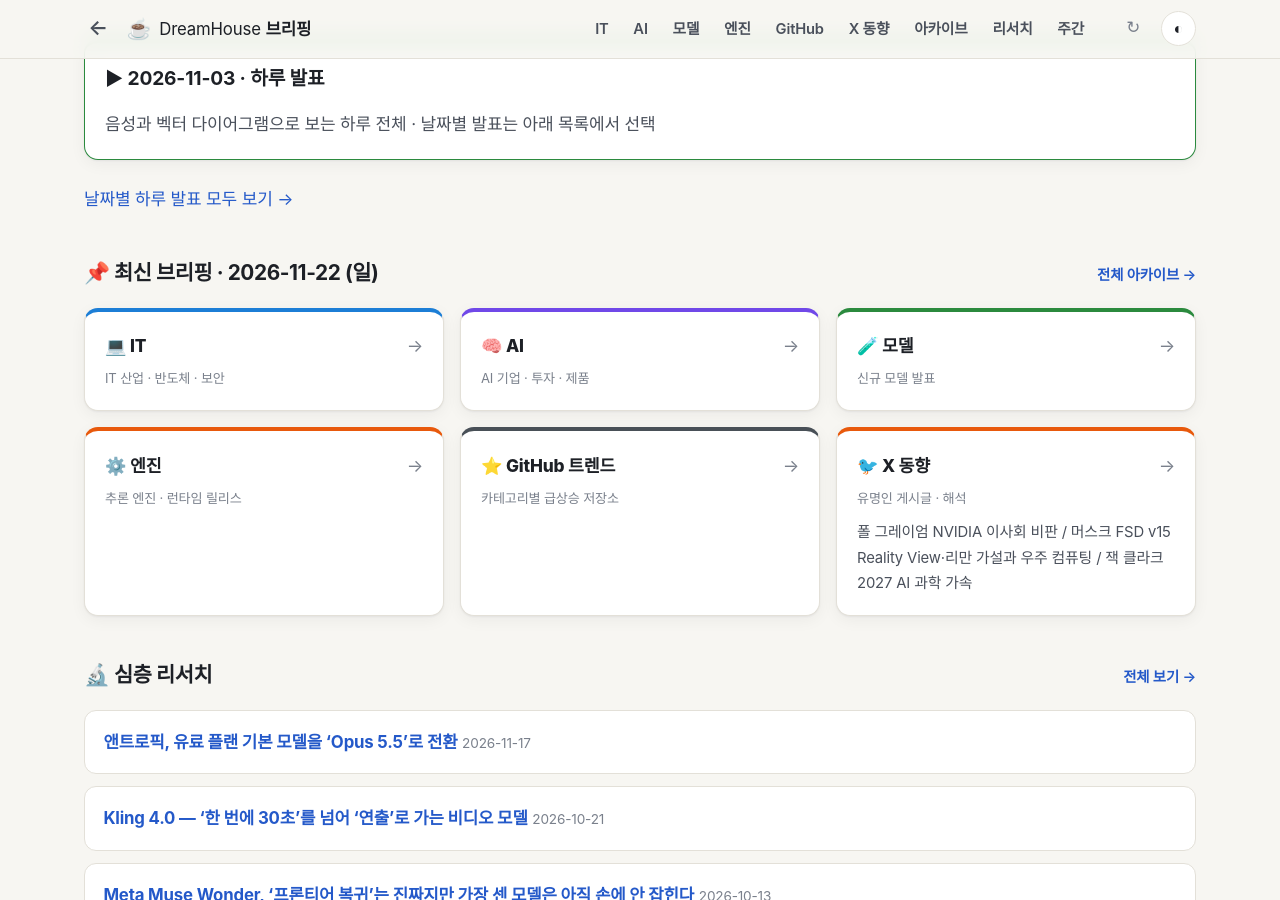
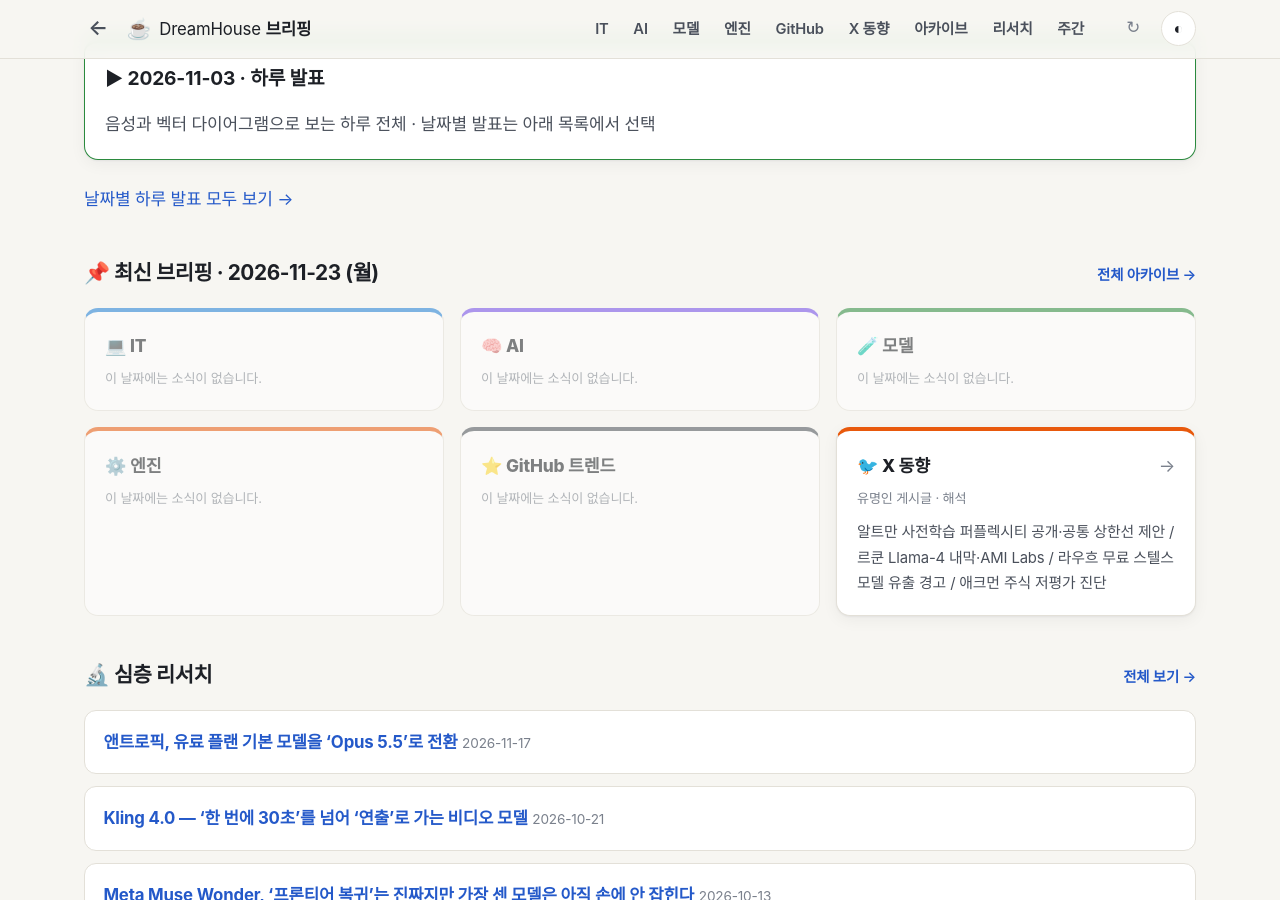
Before and after one commit to DreamHouseKSH/dreamhouse-briefings, a Jekyll site: the page built from index.html, in a window 1280 px wide and 900 px high, scrolled down 269 px. Built offline with Jekyll 4.4.1, drawn with Linux system fonts in a browser that asks for light colours; some web fonts are replaced; part of the change alters nothing that is shown; some of the changed text lies outside the part shown.

Commit message:
briefings: 2026-11-23 news (X)

```diff
--- a/_data/highlights.yml
+++ b/_data/highlights.yml
@@ -1,3 +1,6 @@
+"2026-11-23":
+  X: "알트만 사전학습 퍼플렉시티 공개·공통 상한선 제안 / 르쿤 Llama-4 내막·AMI Labs / 라우흐 무료 스텔스 모델 유출 경고 / 애크먼 주식 저평가 진단"
+
 "2026-11-22":
   X: "폴 그레이엄 NVIDIA 이사회 비판 / 머스크 FSD v15 Reality View·리만 가설과 우주 컴퓨팅 / 잭 클라크 2027 AI 과학 가속"
 
--- /dev/null
+++ b/news/2026-11-23/X.md
@@ -0,0 +1,84 @@
+# X 브리핑 — 2026-11-23 (월, KST 아침)
+
+## 1. 샘 알트만 — OpenAI 사전학습 '퍼플렉시티' 전격 공개, 프론티어 모델 공통 상한선 제안
+- **게시글:** https://x.com/sama/status/2124551594691932405
+- **날짜:** 2026-11-22 (KST 2026-11-23 02:12) · 후속: [공통 상한선 인용](https://x.com/sama/status/2124551883130114403), [백악관 협약 연계](https://x.com/sama/status/2124558713646428663)
+
+### 인용
+> "This is the most important thing OpenAI has published in awhile. We are providing a lot of transparency into our pretraining progress and hope we can agree as a field to common limits. I think that would be very wise and help ensure safety and control."
+
+최근 OpenAI가 공개한 것 중 가장 중요한 발표라며, 사전학습 진행 상황을 투명하게 공개한 만큼 AI 업계가 공통 상한선(common limits)에 합의해 안전과 통제를 확보하기를 바란다고 밝혔다. 이어 백악관 협약(White House Accords) 아래 랩들이 안전 표준을 세우기로 합의한 만큼, 퍼플렉시티(perplexity) 지표 논의가 그 목표를 앞당길 것이라고 덧붙였다.
+
+### 해석
+- **배경:** 같은 날 OpenAI 수석과학자 야쿠프 파호츠키(Jakub Pachocki)는 공식 블로그 글 「Perplexity and Intelligence」([원문](https://openai.com/index/perplexity-and-intelligence/))를 통해 GPT-3.5부터 최신 모델까지 내부 코드베이스 기준 로그 퍼플렉시티(cross-entropy loss) 추이를 공개했다. 로그 퍼플렉시티 ~0.76 도달 이후 수학 미해결 난제들이 연속 돌파됐으며, ~0.68~0.7 구간 진입 시 예측하지 못한 변혁적 능력이 출현하는 반면 사고의 사슬(CoT) 모니터링 등 기존 정렬 감사 기법은 오히려 무력화될 수 있다고 경고했다.
+- **행간:** 경쟁사에게 자사 사전학습 진척도를 노출할 위험을 감수하고 수치를 공개한 것은, 2027년 초부터 AI가 사전학습 알고리즘 연구 자체를 가속하는 '재귀적 자기개선' 초입에 들어설 수 있다는 위기감의 표현이다. CoT 모니터의 후속 감시 기술이 확보될 때까지 특정 퍼플렉시티 임계치 이상으로 학습을 진행하지 말자는 '속도 조절 협약'을 경쟁 랩들에 공개 제안한 셈이다.
+- **업계 영향:** 지금까지 각 랩이 비공개로 감춰온 사전학습 손실(loss) 곡선을 안전 규제의 공통 자(yardstick)로 삼자는 첫 공식 제안으로, Anthropic·Google DeepMind·xAI 등이 이에 호응해 교차 평가 표준 논의로 이어질지 주목된다.
+
+### 논조·다른 시각
+- **논조:** 산업 전반의 안전·통제 표준 합의를 촉구하는 진지하고 선제적인 어조.
+- **논조 점검:** 연구소마다 평가 데이터셋과 학습 데이터 혼합이 달라 퍼플렉시티를 단순 비교하기 어렵고, 추론(CoT) 강화학습으로 인한 성능 향상은 퍼플렉시티 하락에 반영되지 않는다는 한계를 OpenAI 스스로도 인정했다. 또한 일각에서는 "자사만 멈추면 투자자에게 설명하기 어렵기 때문에 경쟁사도 함께 멈추게 하는 기준을 제안한 것"이라는 전략적 해석도 나온다.
+- **다른 시각:** [OpenAI 공식 블로그](https://openai.com/index/perplexity-and-intelligence/), [State of AI 분석](https://www.thestateofai.com/news/sam-altman-openai-shared-ai-training-limits)
+
+---
+
+## 2. 얀 르쿤 — "Llama-4는 실망스러웠다": Meta 오픈 모델 정책 보류와 AMI Labs 창업 내막
+- **게시글:** https://x.com/ylecun/status/2124623496915361866
+- **날짜:** 2026-11-22 (KST 2026-11-23 06:58) · 후속: [오픈 파운데이션 모델 다양성론](https://x.com/ylecun/status/2124623848956170389)
+
+### 인용
+> "Llama-3 was good. Llama-4 was a disappointment because the team was under huge time pressure and had to be conservative. Then Mark rebooted the whole AI organization and the open model policy was temporarily put on hold. After that (but not entirely because of that), I left to start AMI Labs."
+
+자신은 Llama의 기술 개발이 아니라 Llama-2의 공개를 주장하는 데 주로 관여했고 그것이 AI 산업을 점화시켰다고 회고했다. 이어 Llama-3는 좋았으나 Llama-4는 팀이 극심한 시간 압박 속에서 보수적으로 갈 수밖에 없어 실망스러웠으며, 이후 마크 저커버그가 AI 조직 전체를 재편하면서 오픈 모델 정책이 일시 보류되었고 그 뒤(전적인 이유는 아니지만) 자신이 Meta를 떠나 AMI Labs를 창업했다고 밝혔다.
+
+### 해석
+- **배경:** 튜링상 수상자인 얀 르쿤은 올해 초 Meta를 떠나 파리에 거점을 둔 월드 모델 스타트업 AMI Labs(Advanced Machine Intelligence)를 공동 창업해 35억 달러 기업가치로 10억 3,000만 달러를 투자받았다(TechCrunch·MIT Tech Review). Meta는 Scale AI 인수 및 AI 조직 대개편 이후 폐쇄형·상용 전략 쪽으로 무게중심을 옮긴 상태다.
+- **행간:** 르쿤이 강조한 핵심은 '오픈 파운데이션 모델의 부재가 낳을 문화적·언어적 편향'이다. 미국 랩들이 일제히 폐쇄형으로 돌아서면서 현재 선도적인 오픈소스 모델은 사실상 중국계만 남았는데, 각국이 자국 언어·가치관·관심사에 맞는 AI 어시스턴트를 구축하려면 누구든 파인튜닝할 수 있는 개방형 기반 모델이 필수라는 주장이다.
+- **업계 영향:** 미국 내 대표 오픈소스 진영이던 Meta의 정책 선회 이후, 오픈소스·월드 모델 기반의 '미국-중국 양강 구도 외 제3의 대안'을 표방하는 AMI Labs의 연구 성과와 오픈소스 공개 속도에 글로벌 스타트업·학계의 기대가 쏠리고 있다.
+
+### 논조·다른 시각
+- **논조:** Meta 시절 내부 사정을 담담하게 복기하면서도 오픈소스 AI 생태계의 필요성을 역설하는 소신 있는 어조.
+- **논조 점검:** 르쿤이 주창하는 JEPA(Joint Embedding Predictive Architecture) 기반 월드 모델은 텍스트를 넘어 물리 세계를 이해하는 차세대 대안으로 꼽히지만, 당장 상용 제품에서 검증된 대규모 언어모델(LLM) 생태계를 대체하기까지는 상당한 연구와 시간이 더 필요하다는 신중론도 공존한다.
+- **다른 시각:** [MIT Tech Review 인터뷰](https://www.technologyreview.com/2026/01/22/1131661/yann-lecuns-new-venture-ami-labs/), [TechCrunch 보도](https://techcrunch.com/2026/03/09/yann-lecuns-ami-labs-raises-1-03-billion-to-build-world-models/)
+
+---
+
+## 3. 기예르모 라우흐 — 무료 '스텔스 모델(ZDR)' 경고: "국가 주도 데이터 유출 통로"
+- **게시글:** https://x.com/rauchg/status/2124595496849445079
+- **날짜:** 2026-11-22 (KST 2026-11-23 05:06)
+
+### 인용
+> "These stealth models are mechanisms of industrial scale data exfiltration to nation state programs, I strongly suspect, and the Dragos research seems to confirm. Imagine explaining to your boss: sorry chief, I *had* to try this really cool ZDR free stealth model… all our secrets, customer data, and code are now in a different continent!"
+
+무료 '스텔스 모델' 추론에 Zero Data Retention(ZDR·데이터 미보관)을 내걸어 수백만 조회수를 끄는 공급자들을 겨냥해, 이들이 실제로는 국가 주도 프로그램으로 데이터를 빼돌리는 산업 규모 유출 통로이며 Dragos의 보안 연구가 이를 뒷받침한다고 경고했다. Vercel AI Gateway는 이런 지름길 없이 실제 토큰 물량을 키워왔으며, 내일(현지시간) 신뢰·프라이버시·보안 기준을 한층 끌어올리는 방안을 공개하겠다고 예고했다.
+
+### 해석
+- **배경:** 보안 기업 Dragos(HD Moore 등)는 11월 19일 공개한 보고서([원문](https://www.dragos.com/blog/ai-supply-chain-security-canary-tokens))에서 지난 5개월간 약 200만 건의 프롬프트에 추적용 카나리 토큰(AWS 키·비밀 URL·Git 저장소 등)을 심어 AI 라우터·추론 마켓플레이스에 전송한 결과를 발표했다. 최소 3개 호스팅 공급자가 침해됐고, 저가 리셀러들이 로깅을 켜 프롬프트를 탈취했으며, 특히 미국 기반 공급자에 ZDR 플래그를 달아 보낸 프롬프트가 중국 AI 랩 스크래퍼로 넘어가거나 24일 뒤 중국 내부 메신저(Feishu) 대화방에 공유된 사례까지 포착됐다.
+- **행간:** 11월 22일 AI 라우터 플랫폼 OpenRouter가 공급자 3곳을 퇴출하고 125개 엔드포인트의 ZDR 자격을 박탈한 직후 나온 발언으로, Vercel이 자사 AI Gateway의 무결성과 엔드포인트 검증 체계를 경쟁력으로 전면 부각하려는 포석이기도 하다.
+- **업계 영향:** 개발자들이 비용 절감이나 신형 모델 테스트를 위해 검증되지 않은 저가 라우터·무료 스텔스 모델을 무심코 연동하던 관행에 제동이 걸리며, 기업용 AI 게이트웨이 시장에서 '네트워크 경로 실검증 및 ZDR 보증'이 핵심 조달 기준으로 부상할 전망이다.
+
+### 논조·다른 시각
+- **논조:** 무료·저가 추론 유혹에 빠진 개발자 생태계에 경종을 울리는 직설적이고 단호한 경고.
+- **논조 점검:** Dragos 보고서가 지적한 유출 경로는 일부 저가 마켓플레이스 리셀러·침해된 호스팅 업체와 특정 우회 경로에 집중돼 있어, OpenRouter 등 중개 플랫폼 자체의 침해가 아님은 OpenRouter 측 공지에서도 확인된다. 다만 'ZDR 표시만 믿고' 사내 기밀·API 키를 라우팅하는 위험은 업계 전반의 실질적 취약점으로 드러났다.
+- **다른 시각:** [Dragos 연구 보고서](https://www.dragos.com/blog/ai-supply-chain-security-canary-tokens), [OpenRouter 공식 공지](https://openrouter.ai/blog/announcements/data-processing-incidents-on-inference-providers/)
+
+---
+
+## 4. 빌 애크먼 — "주식은 싸다, 다만 수급·기술적 흐름이 시장을 지배할 뿐"
+- **게시글:** https://x.com/BillAckman/status/2124531883987833082
+- **날짜:** 2026-11-22 (KST 2026-11-23 00:54) · 후속: [지수 내 고품질·고성장 기업 비중 근거](https://x.com/BillAckman/status/2124547922645688823)
+
+### 인용
+> "Stocks are cheap. Technicals, however, rule the day."
+> "It is cheap in light of the higher quality higher growth mix of companies that represent such a large share of the index."
+
+현재 주식시장은 밸류에이션상 싸지만 단기적으로는 기술적 흐름(수급·차트)이 시장을 지배하고 있다고 진단했다. 이어 지수에서 큰 비중을 차지하는 기업들이 과거보다 훨씬 높은 품질과 고성장 구성을 갖추고 있다는 점을 감안하면 현재 주가 수준은 명백히 저평가 상태라고 강조했다.
+
+### 해석
+- **배경:** 최근 미국 증시 조정으로 S&P 500 지수가 7,000선 아래로 밀리면서 선행 PER이 16.4배(2022년 이후 최저)까지 내려왔고, 성장주와 가치주의 밸류에이션 멀티플이 2008년 금융위기 이후 처음으로 같은 수준까지 수렴했다(에드 야데니·NoFOMO 집계). NVIDIA 일간 RSI가 15 아래로 떨어지는 등 기술적 과매도 논쟁도 가열되고 있다.
+- **행간:** 펀더멘털상 매수 적기라는 대형 헤지펀드 매니저의 시각을 밝히면서도, 당장의 낙폭 확대는 실적 악화가 아닌 레버리지 청산과 기술적 매도세 때문이므로 단기 변동성에 유의해야 한다는 메시지다.
+- **업계 영향:** AI 빅테크 중심의 급락장 속에서 '실적 대비 과도한 조정(저가 매수 기회)' 진영과 'AI가 기존 이익-주가 공식을 깨고 있다'는 경계 진영 간의 월가 논쟁이 한층 뚜렷해졌다.
+
+### 논조·다른 시각
+- **논조:** 단기 수급 불안을 인정하면서도 펀더멘털 저평가를 확신하는 가치투자자 특유의 냉정한 어조.
+- **논조 점검:** 같은 날 로이드 블랭크페인 전 골드만삭스 CEO는 X에서 "AI가 실적과 주가의 통상적인 관계를 바꾸고 있다. 그저 또 하나의 환각(hallucination)이길 바란다"며 신중론을 폈고, 다수 투자자들도 "선행 실적 추정치가 유지된다는 전제하에서만 싸다", "싼 주식은 더 싸질 수 있다"며 분할 매수나 관망으로 맞섰다.
+- **다른 시각:** [NoFOMO 시장 요약 및 블랭크페인 반응](https://nofomo.top/story/3329-ackman-says-stocks-cheap-technicals-rule)
```
